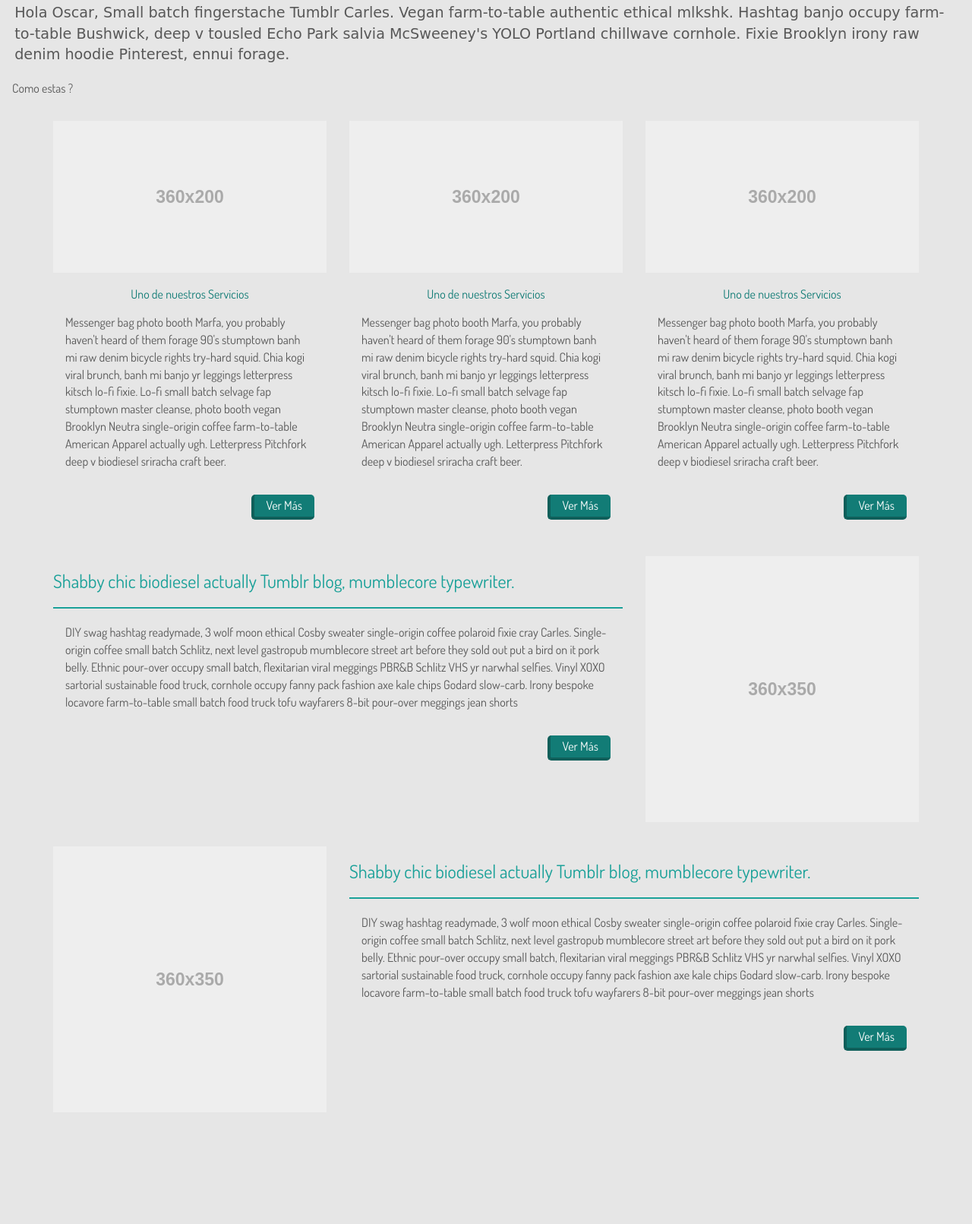
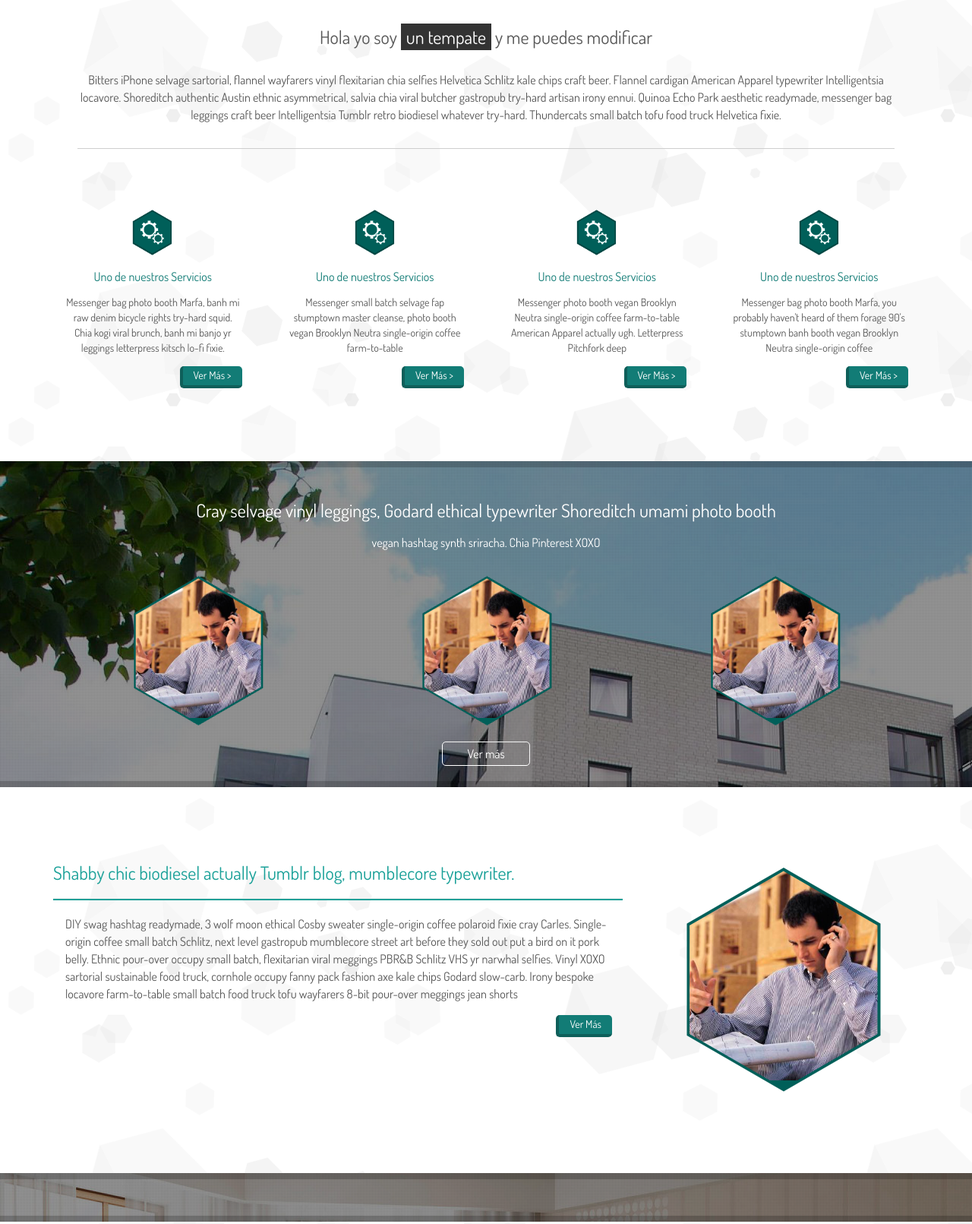
Before and after one commit to design2me/templateGratuito, a plain HTML site: page index.html in a window 1280 px wide. Shown: the part 16-1627 px from the top of the page at 76% size. Before the commit the page ends 1512 px from the top, so only its background shows below. Drawn offline with Linux system fonts and the light colour scheme; a web font is replaced by a local one.

Commit message:
primer vistazo a la estructura
este es otro cambio de estructura

```diff
--- a/css/design2me_tema.css
+++ b/css/design2me_tema.css
@@ -11,6 +11,7 @@ body{
 	font-size:16px;
 	color:#585858;
 	background:#e6e6e6;
+	background: url("../src/hexagonos.png");
 }
 section{
 	margin:2em;
@@ -23,6 +24,10 @@ hr{
 	background-color: #19a098;
 	height: 2px;
 }
+figure{
+	text-align:center;
+	margin:1.5em 0;
+}
 .cursiva_d2m{
 	font-family: 'Romanesco', cursive;
 	font-size:1.2em;
@@ -30,6 +35,10 @@ hr{
 .titulo_d2m{
 	color:#19a098;
 	font-size:1.5em;
+}
+.blanco{
+	color:#fff !important;
+	text-align: center;
 }
 .subtitulo_d2m{
 	color:#127c76;
@@ -42,11 +51,16 @@ hr{
 	border-left:solid 4px #0f5f5a;
 	border-bottom:solid 4px #0f5f5a;
 	color:#fff;
+	font-size:14px;
 	padding:0.2em 1em;
 	float:right;
-	margin:1em;
-	animation-duration: 5s;
-	-webkit-animation-duration: 5s;
+	margin:0 1em;
+
+	-webkit-transition: .05s ease-in-out;
+	-moz-transition: .05s ease-in-out;
+	-ms-transition: .05s ease-in-out;
+	-o-transition: .05s ease-in-out;
+	transition: .05s ease-in-out;
 }
 .d2m_boton:hover{
 	border-left:solid 2px #0f5f5a;
@@ -54,14 +68,79 @@ hr{
 	color:#fff;
 	text-decoration:none;
 }
+.d2m_botonBlanco{
+	padding:0.3em 2em;
+	border:solid 1px #fff;
+	border-radius:5px;
+	color:#fff;
+	margin:1em;
+
+	-webkit-transition: .50s ease-in-out;
+	-moz-transition: .50s ease-in-out;
+	-ms-transition: .50s ease-in-out;
+	-o-transition: .50s ease-in-out;
+	transition: .50s ease-in-out;
+}
+	.d2m_botonBlanco:hover{
+		background:#fff;
+	}
 /*....Principales Servicios ....*/
-
+.serv_d2m{
+	text-align: center;
+	display:inline-block;
+	margin:1em 0 1em 0;
+}
+.serv_d2m img{
+	width:60px;
+	display:inline-block;
+}
 .serv_d2m p{
 	margin:1em;
+	font-size:14px;
+	text-align:center;
+}
+.overlay{
+	background:rgba(0,0,0,0.4) url("../src/mesh.png");
+	width:100%;
+	height:100%;
+	padding:1.5em 0;
+	border-top:solid 0.5em rgba(0,0,0,0.2);
+	border-bottom:solid 0.5em rgba(0,0,0,0.2);
+}
+.d2m_imagen{
+	margin:5em 0px;
+	background:#cecece;
+	background:url("../img/1.jpg") top left fixed;
+
 }
 
-.imagen{
-	background:#cecece;
+/*........ Principal ..............*/
+.principal{
+	text-align:center;
+}
+	.principal h1{
+		font-size:1.5em;
+	}
+		.principal span{
+			background:#333333;
+			padding:0.1em 0.3em;
+			color:#fff;
+		}
+	.principal p{
+		margin:2em;
+		border-bottom:solid 1px #cecece;
+		padding:0 0 2em 0;
+	}
+
+
+/*.... Listondes Imagenes ..........*/
+.d2m_img_1{
+	background:url("../img/1.jpg") top left fixed;
+	text-align:center;
+}
+
+.d2m_img_2{
+	background:url("../img/2.jpg") top left fixed;
 }
 /* Dispositivos pequeños (tablets, anchura mayor o igual a 768px) */
 @media (min-width: @screen-sm-min) { ... }
--- a/index.html
+++ b/index.html
@@ -17,31 +17,61 @@
 	<script type="text/javascript" src="js/holder.js"></script>
 </head>
 <body>
-	<p class="cursiva_d2m">Hola Oscar, Small batch fingerstache Tumblr Carles. Vegan farm-to-table authentic ethical mlkshk. Hashtag banjo occupy farm-to-table Bushwick, deep v tousled Echo Park salvia McSweeney's YOLO Portland chillwave cornhole. Fixie Brooklyn irony raw denim hoodie Pinterest, ennui forage.</p>
-	<p> Como estas ?</p>
+	<section class="container principal">
+		<article>
+			<h1>Hola yo soy <span>un tempate</span> y me puedes modificar</h2>
+			<p>Bitters iPhone selvage sartorial, flannel wayfarers vinyl flexitarian chia selfies Helvetica Schlitz kale chips craft beer. Flannel cardigan American Apparel typewriter Intelligentsia locavore. Shoreditch authentic Austin ethnic asymmetrical, salvia chia viral butcher gastropub try-hard artisan irony ennui. Quinoa Echo Park aesthetic readymade, messenger bag leggings craft beer Intelligentsia Tumblr retro biodiesel whatever try-hard. Thundercats small batch tofu food truck Helvetica fixie.</p>
+		</article>
+	</section>
 	<section class="container">
 		<div class="row">
-			<article class="col-md-4  serv_d2m">
-				<img src="holder.js/100%x200" />
+			<article class="col-md-3  serv_d2m">
+				<img src="src/servicio1.png" alt="Uno de mis Servicios" title="Uno de Nuestros Servicios"/>
 				<h3 class="subtitulo_d2m">Uno de nuestros Servicios</h3>
-				<p>Messenger bag photo booth Marfa, you probably haven't heard of them forage 90's stumptown banh mi raw denim bicycle rights try-hard squid. Chia kogi viral brunch, banh mi banjo yr leggings letterpress kitsch lo-fi fixie. Lo-fi small batch selvage fap stumptown master cleanse, photo booth vegan Brooklyn Neutra single-origin coffee farm-to-table American Apparel actually ugh. Letterpress Pitchfork deep v biodiesel sriracha craft beer.</p>
-				<a href="#" class="d2m_boton">Ver Más</a>
+				<p>Messenger bag photo booth Marfa, banh mi raw denim bicycle rights try-hard squid. Chia kogi viral brunch, banh mi banjo yr leggings letterpress kitsch lo-fi fixie.</p>
+				<a href="#" class="d2m_boton">Ver Más ></a>
 			</article>
-			<article class="col-md-4 serv_d2m">
-				<img src="holder.js/100%x200" />
+			<article class="col-md-3 serv_d2m">
+				<img src="src/servicio1.png" alt="Uno de mis Servicios" title="Uno de Nuestros Servicios"/>
 				<h3 class="subtitulo_d2m">Uno de nuestros Servicios</h3>
-				<p>Messenger bag photo booth Marfa, you probably haven't heard of them forage 90's stumptown banh mi raw denim bicycle rights try-hard squid. Chia kogi viral brunch, banh mi banjo yr leggings letterpress kitsch lo-fi fixie. Lo-fi small batch selvage fap stumptown master cleanse, photo booth vegan Brooklyn Neutra single-origin coffee farm-to-table American Apparel actually ugh. Letterpress Pitchfork deep v biodiesel sriracha craft beer.</p>
-				<a href="#" class="d2m_boton">Ver Más</a>
+				<p>Messenger small batch selvage fap stumptown master cleanse, photo booth vegan Brooklyn Neutra single-origin coffee farm-to-table</p>
+				<a href="#" class="d2m_boton">Ver Más ></a>
 			</article>
-			<article class="col-md-4 serv_d2m">
-				<img src="holder.js/100%x200" />
+			<article class="col-md-3 serv_d2m">
+				<img src="src/servicio1.png" alt="Uno de mis Servicios" title="Uno de Nuestros Servicios"/>
 				<h3 class="subtitulo_d2m">Uno de nuestros Servicios</h3>
-				<p>Messenger bag photo booth Marfa, you probably haven't heard of them forage 90's stumptown banh mi raw denim bicycle rights try-hard squid. Chia kogi viral brunch, banh mi banjo yr leggings letterpress kitsch lo-fi fixie. Lo-fi small batch selvage fap stumptown master cleanse, photo booth vegan Brooklyn Neutra single-origin coffee farm-to-table American Apparel actually ugh. Letterpress Pitchfork deep v biodiesel sriracha craft beer.</p>
-				<a href="#" class="d2m_boton">Ver Más</a>
+				<p>Messenger  photo booth vegan Brooklyn Neutra single-origin coffee farm-to-table American Apparel actually ugh. Letterpress Pitchfork deep </p>
+				<a href="#" class="d2m_boton">Ver Más ></a>
+			</article>
+			<article class="col-md-3 serv_d2m">
+				<img src="src/servicio1.png" alt="Uno de mis Servicios" title="Uno de Nuestros Servicios"/>
+				<h3 class="subtitulo_d2m">Uno de nuestros Servicios</h3>
+				<p>Messenger bag photo booth Marfa, you probably haven't heard of them forage 90's stumptown banh  booth vegan Brooklyn Neutra single-origin coffee </p>
+				<a href="#" class="d2m_boton">Ver Más ></a>
 			</article>
 
 		</div>
 	</section>
+
+	<section class="conatiner-fluid d2m_imagen d2m_img_1">
+		<div class="overlay">
+			<article class="container">
+				<h2 class="titulo_d2m blanco">Cray selvage vinyl leggings, Godard ethical typewriter Shoreditch umami photo booth</h2>
+				<h3 class="subtitulo_d2m blanco">vegan hashtag synth sriracha. Chia Pinterest XOXO</h3>
+				<figure class="col-md-4">
+					<img src="img/rombo1.png" width="200px"/>
+				</figure>
+				<figure class="col-md-4">
+					<img src="img/rombo1.png" width="200px"/>
+				</figure>
+				<figure class="col-md-4">
+					<img src="img/rombo1.png" width="200px"/>
+				</figure>
+				<a href="#" class="d2m_botonBlanco">Ver más</a>
+		</article>
+		</div>
+	</section>
+
 
 	<section class="container">
 		<div class="row">
@@ -52,19 +82,19 @@
 				<a href="#" class="d2m_boton">Ver Más</a>
 			</article>
 			<figure class="col-md-4" >
-				<img src="holder.js/100%x350" />
+				<img src="img/rombo1.png" width="300px"/>
 			</figure>
 		</div>
 	</section>
 
-	<section class="conatiner-fluid" class="d2m_imagen">
-
+	<section class="conatiner-fluid d2m_imagen d2m_img_2">
+		<div class="overlay"></div>
 	</section>
 
 	<section class="container">
 		<div class="row">
 			<figure class="col-md-4" >
-				<img src="holder.js/100%x350" />
+				<img src="img/rombo1.png" width="300px" />
 			</figure>
 			<article class="col-md-8">
 				<h2 class="titulo_d2m">Shabby chic biodiesel actually Tumblr blog, mumblecore typewriter.</h2><hr />
```
Also changed, not shown: img/1.jpg (added), img/2.jpg (added), img/3.jpg (added), img/rombo1.png (added), src/hexagonos.png (added), src/mesh.png (added), src/servicio1.png (added).
